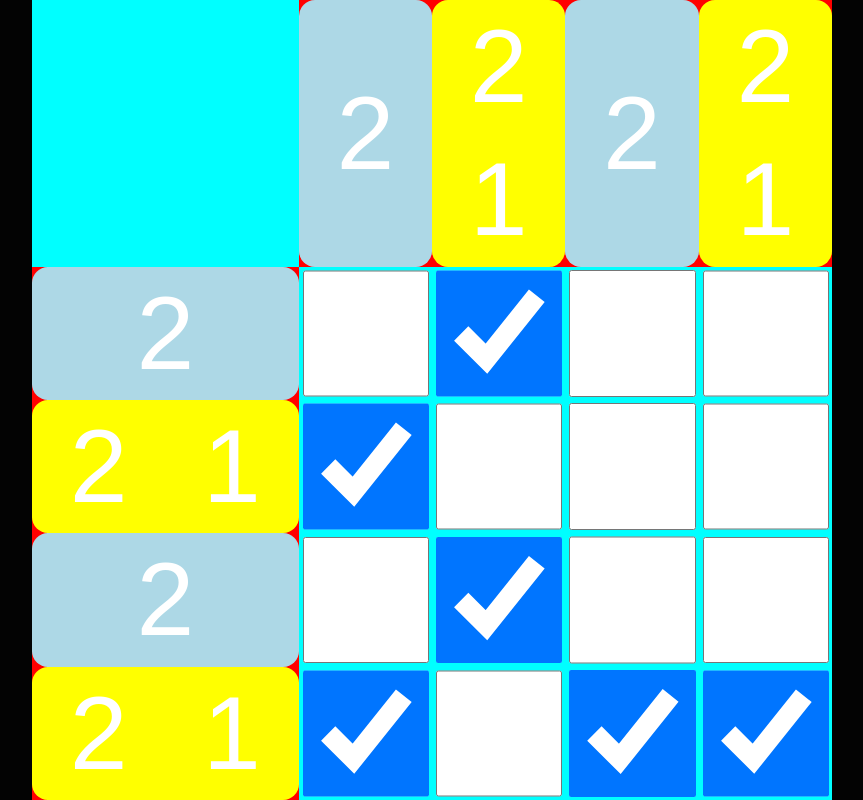
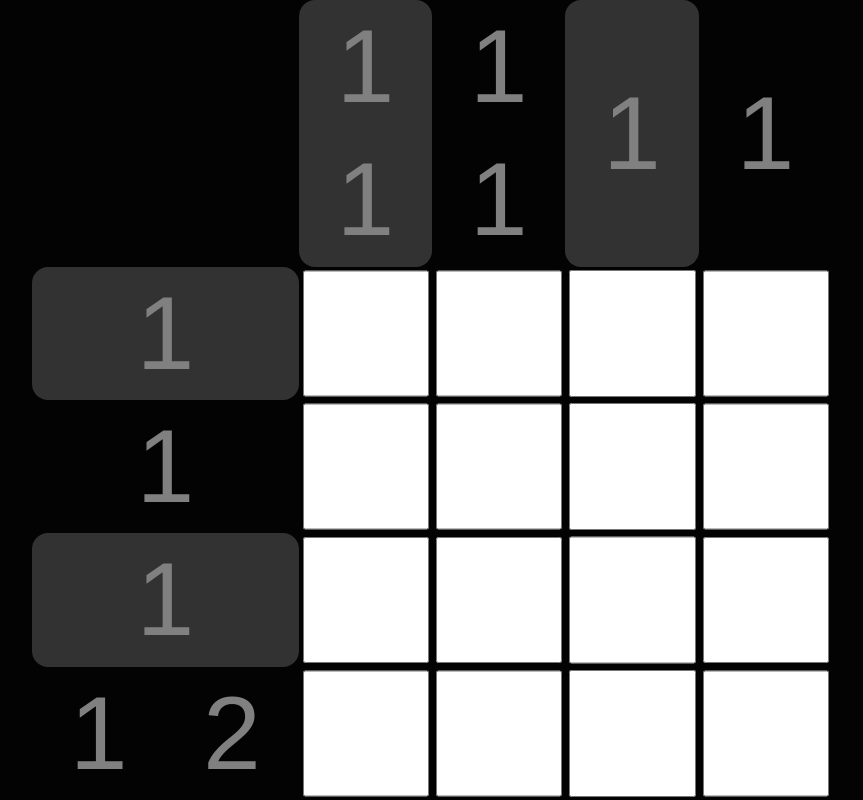
Before and after one commit to Wid-mo/nonograms-layout, a SvelteKit app: page / in a window 1280 px wide. Shown: the whole page, without its empty margins (208-1071 px from the left). Built offline with nearby package versions, Linux system fonts and the light colour scheme.

Commit message:
display correct labels

```diff
--- a/src/routes/+page.svelte
+++ b/src/routes/+page.svelte
@@ -14,9 +14,18 @@
 		if (!labels.length) return [0];
 		return labels;
 	};
-	$: labelsForColumns = [[2], [2, 1], [2], [2, 1]];
-	// [].map((line) => generateLabelsForLine(line));
-	$: labelsForRows = [[2], [2, 1], [2], [2, 1]];
+	const splitByGroupsLengthN = (n) => (arr) =>
+		Array.from({ length: arr.length / n }, (_, i) => arr.slice(i * n, (i + 1) * n));
+	$: labelsForColumns = splitByGroupsLengthN(cellsInRow)(
+		Array.from(
+			{ length: cellsInRow ** 2 },
+			(_, i) => ~~(i / cellsInRow) + ((i * cellsInRow) % cellsInRow ** 2)
+		).map((idx) => cells[idx])
+	).map((line) => generateLabelsForLine(line));
+	$: labelsForRows = splitByGroupsLengthN(cellsInRow)(
+		[...Array(cellsInRow ** 2).keys()].map((idx) => cells[idx])
+	).map((line) => generateLabelsForLine(line));
+
 	$: maxNumberOfLabelsForRows = Math.max(...labelsForColumns.map(({ length }) => length));
 	$: maxNumberOfLabelsForColumns = Math.max(...labelsForRows.map(({ length }) => length));
 	$: maxWidth = maxNumberOfLabelsForColumns + cellsInRow;
@@ -27,7 +36,7 @@
 	class="layout"
 	style="grid-template: {maxNumberOfLabelsForRows}fr {cellsInRow}fr / {maxNumberOfLabelsForColumns}fr {cellsInRow}fr;
 	width: min(100cqi, calc(100cqh*{maxWidth}/{maxHeight}));
-	height: min(100cqh, calc(100cqi*{maxHeight}/{maxWidth}));"
+	aspect-ratio: {maxWidth} / {maxHeight};"
 >
 	<div></div>
 	<div class="columnsLabels">
@@ -49,8 +58,8 @@
 		{/each}
 	</div>
 	<div class="grid" style="grid-template: repeat({cellsInRow}, auto) / repeat({cellsInRow}, auto);">
-		{#each cells as cell}
-			<input type="checkbox" checked={cell} />
+		{#each { length: cells.length }}
+			<input type="checkbox" />
 		{/each}
 	</div>
 </div>
@@ -58,16 +67,13 @@
 <style>
 	.layout {
 		display: grid;
-		background-color: aqua;
 
 		& > .columnsLabels {
-			background-color: red;
 			display: flex;
 			justify-content: space-around;
 			align-items: flex-end;
 
 			& > .columnBlockWithLabels {
-				background-color: yellow;
 				height: 100%;
 				width: 100%;
 				border-radius: 2cqmin;
@@ -87,19 +93,16 @@
 				}
 			}
 			& > .columnBlockWithLabels:nth-child(odd) {
-				background-color: lightblue;
+				background-color: hsla(0, 0%, 43%, 0.445);
 			}
 		}
 		& > .rowsLabels {
-			background-color: red;
 			display: flex;
 			justify-content: space-around;
 			/* align-items: flex-end; */
 			flex-direction: column;
 
-
 			& > .rowBlockWithLabels {
-				background-color: yellow;
 				height: 50%;
 				width: 100%;
 				border-radius: 2cqmin;
@@ -118,7 +121,7 @@
 				}
 			}
 			& > .rowBlockWithLabels:nth-child(odd) {
-				background-color: lightblue;
+				background-color: hsla(0, 0%, 43%, 0.445);
 			}
 		}
 		& > .grid {
@@ -136,6 +139,9 @@
 		align-items: center;
 		justify-content: center;
 		font-family: Arial, sans-serif;
-		color: white;
+		color: gray;
+	}
+	* {
+		/* outline: 2px solid red; */
 	}
 </style>
```
